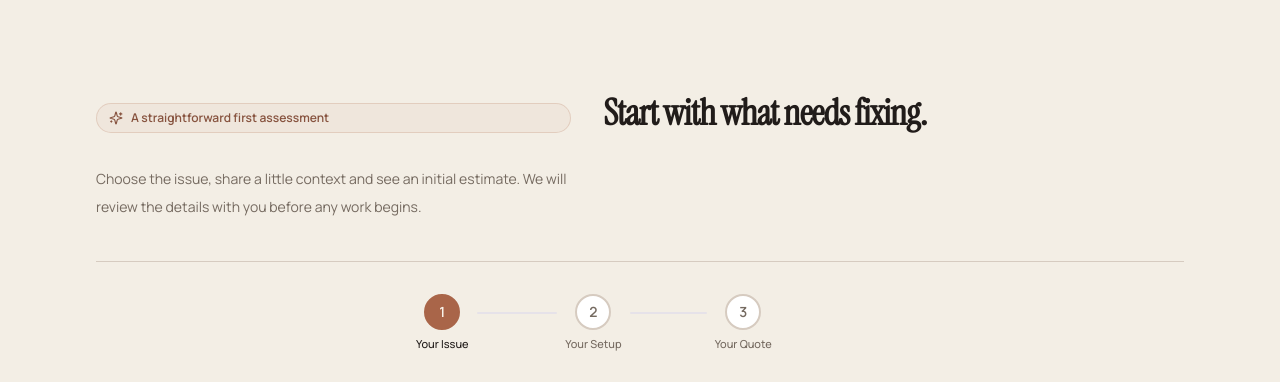
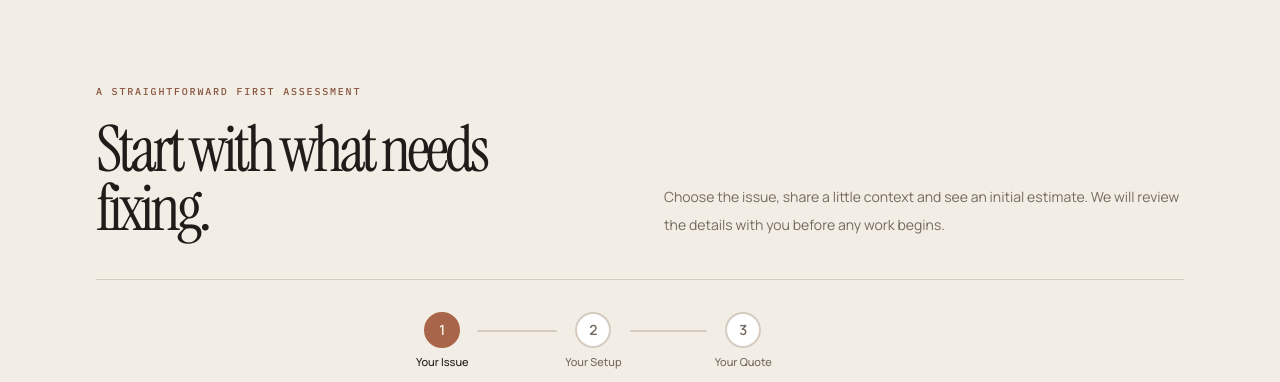
Before and after one commit to Holladworld/hostsuite, a Next.js app: page / in a window 1280 px wide. Shown: the part 3700-4082 px from the top of the page. Built offline with nearby package versions, Linux system fonts and the light colour scheme; no server answers; the database is empty.

Commit message:
Polish diagnostic heading and finish palette alignment

```diff
--- a/components/diagnostic-tool.tsx
+++ b/components/diagnostic-tool.tsx
@@ -189,13 +189,14 @@ ${painTitles.map((t) => `• ${t}`).join('\n')}
       <div className="pointer-events-none absolute inset-0 opacity-[0.18]" aria-hidden />
       <div className="relative mx-auto max-w-[1500px] px-5 sm:px-9 lg:px-16 xl:px-24">
         <div className="grid gap-8 border-b border-[#D6CBC0] pb-10 lg:grid-cols-[0.9fr_1.1fr] lg:items-end">
-          <span className="inline-flex items-center gap-2 rounded-full border border-[#A96549]/20 bg-[#A96549]/5 px-3 py-1.5 text-xs font-semibold text-[#87533F]">
-            <Sparkles className="h-3.5 w-3.5" />
-            A straightforward first assessment
-          </span>
-          <h2 className="mt-4 font-display text-3xl font-bold tracking-tight text-[#211C1A] sm:text-4xl">
-            Start with what needs fixing.
-          </h2>
+          <div>
+            <span className="font-mono-data text-[10px] font-medium uppercase tracking-[0.18em] text-[#87533F]">
+              A straightforward first assessment
+            </span>
+            <h2 className="mt-5 max-w-[620px] font-display text-[clamp(2.7rem,5vw,5rem)] leading-[0.92] tracking-[-0.06em] text-[#211C1A]">
+              Start with what needs fixing.
+            </h2>
+          </div>
           <p className="max-w-[520px] text-sm leading-7 text-[#756A60] lg:justify-self-end">
             Choose the issue, share a little context and see an initial estimate. We will review the details with you before any work begins.
           </p>
@@ -228,7 +229,7 @@ ${painTitles.map((t) => `• ${t}`).join('\n')}
                 </span>
               </div>
               {i < 2 && (
-                <div className="mx-2 mb-5 h-0.5 flex-1 rounded-full bg-border">
+                <div className="mx-2 mb-5 h-0.5 flex-1 rounded-full bg-[#D6CBC0]">
                   <div
                     className="h-full rounded-full bg-[#A96549] transition-all duration-500"
                     style={{ width: step > s.n ? '100%' : '0%' }}
@@ -240,7 +241,7 @@ ${painTitles.map((t) => `• ${t}`).join('\n')}
         </div>
 
         {/* Card */}
-        <div className="mt-8 overflow-hidden rounded-2xl border border-[#D6CBC0] bg-[#F8F5EF] shadow-xl shadow-primary/5">
+        <div className="mt-8 overflow-hidden rounded-2xl border border-[#D6CBC0] bg-[#F8F5EF] shadow-xl shadow-[#A96549]/5">
           <AnimatePresence mode="wait">
             {/* STEP 1 */}
             {step === 1 && !done && (
@@ -444,7 +445,7 @@ ${painTitles.map((t) => `• ${t}`).join('\n')}
                   </div>
                 </div>
 
-                <div className="mt-4 flex items-start gap-2 rounded-lg bg-secondary/5 p-3 text-xs text-[#A96549]/90">
+                <div className="mt-4 flex items-start gap-2 rounded-lg bg-[#A96549]/5 p-3 text-xs text-[#A96549]/90">
                   <MessageCircle className="mt-0.5 h-4 w-4 shrink-0" />
                   Submitting opens a WhatsApp chat with our engineers, pre-filled with your diagnostic details.
                 </div>
@@ -469,7 +470,7 @@ ${painTitles.map((t) => `• ${t}`).join('\n')}
                   We have received your diagnostic details and opened a WhatsApp chat with our engineers. If the chat did not open, tap the button below.
                 </p>
                 <div className="mt-6 flex flex-col gap-2 sm:flex-row">
-                  <Button asChild className="bg-secondary text-[#A96549]-foreground hover:bg-secondary/90">
+                  <Button asChild className="bg-[#A96549] text-[#F8F3EB] hover:bg-[#87533F]">
                     <a
                       href={waLink('Hello HostSuite, I just submitted a diagnostic request and would like to continue.')}
                       target="_blank"
@@ -509,7 +510,7 @@ ${painTitles.map((t) => `• ${t}`).join('\n')}
                 <Button
                   onClick={submit}
                   disabled={submitting}
-                  className="bg-secondary text-[#A96549]-foreground hover:bg-secondary/90"
+                  className="bg-[#A96549] text-[#F8F3EB] hover:bg-[#87533F]"
                 >
                   {submitting ? (
                     <Loader2 className="h-4 w-4 animate-spin" />
```
